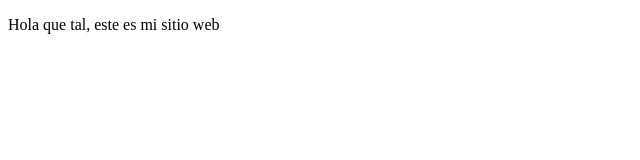
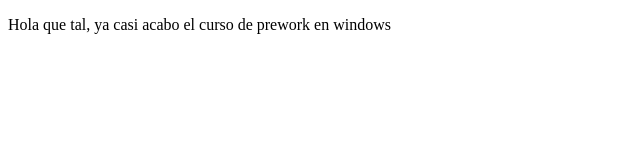
Before and after one commit to EduardoAquin/proyectoDemoCursoPrework, a plain HTML site: page index.html in a window 1280 px wide. Shown: the whole page, without its empty margins (0-640 px from the left). Drawn offline with Linux system fonts and the light colour scheme.

Commit message:
Cambios agregados

```diff
--- a/index.html
+++ b/index.html
@@ -7,6 +7,6 @@
     <title>HolaMundo</title>
   </head>
   <body>
-    <p>Hola que tal, este es mi sitio web</p>
+    <p>Hola que tal, ya casi acabo el curso de prework en windows</p>
   </body>
 </html>
```
